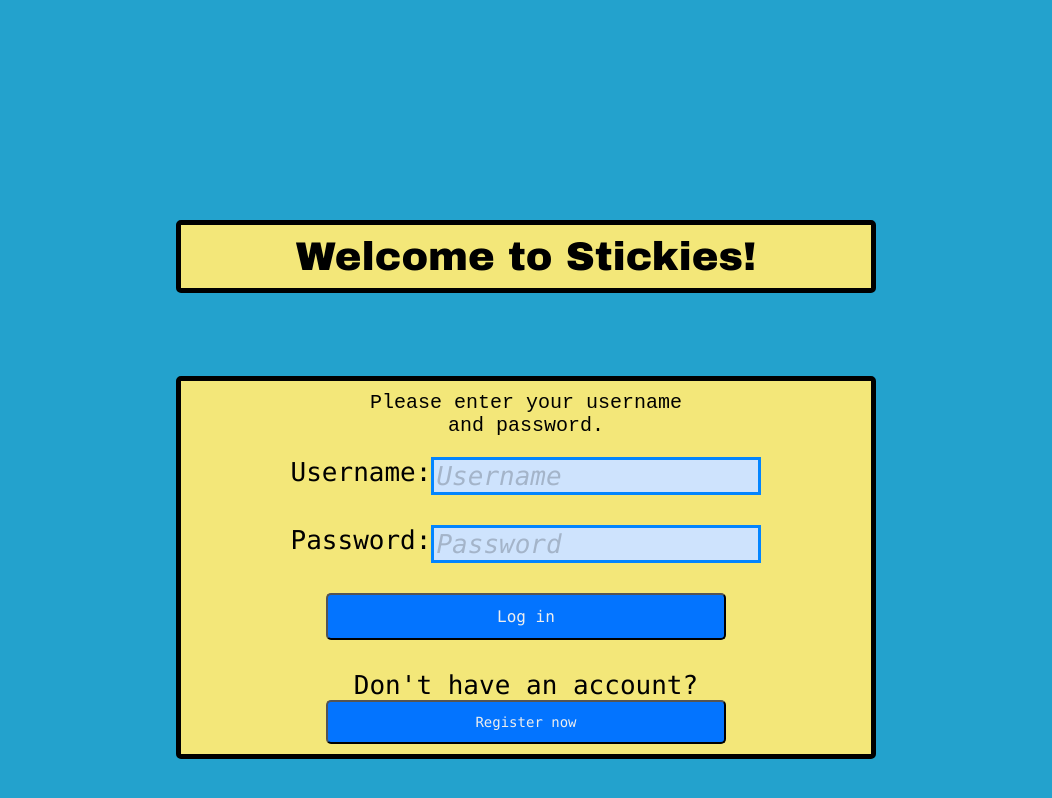
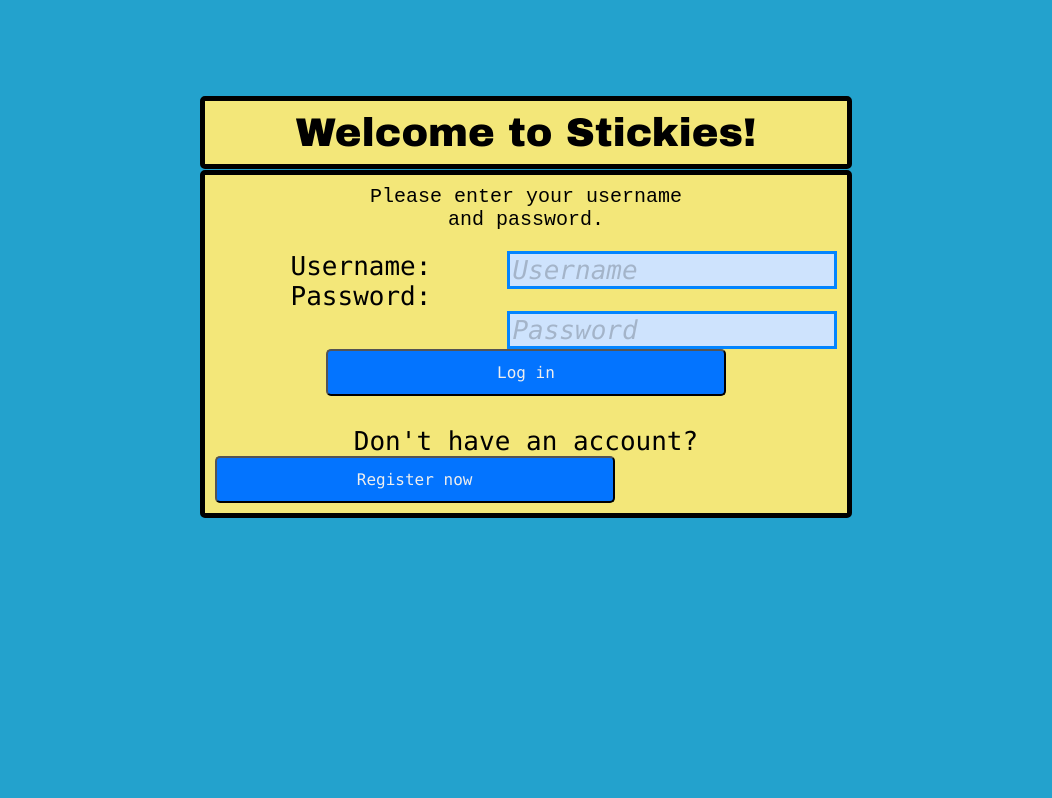
Before and after one commit to slevy511/Stickies-App, a React app in the folder client/: page / in a window 1280 px wide. Shown: the full height of the page, 114-1166 px from the left. Built offline with nearby package versions, Linux system fonts and the light colour scheme.

Commit message:
fix some resizing issues (while creating others)

```diff
--- a/client/public/css/startup_forms.css
+++ b/client/public/css/startup_forms.css
@@ -6,9 +6,12 @@ textarea{
     background-color: #F3E779;
     font-family: "Consolas", "monaco", monospace;
 
-    width: auto;
+
+    min-width:51%;
+    min-height: 60%;
+
     /* min-width: 500px; */
-    display: grid;
+    display: inline-block;
     padding: 10px;
 
     border: 5px solid rgb(0, 0, 0);
@@ -17,14 +20,17 @@ textarea{
     justify-content: center;
     justify-content: space-around;
     align-items: center;
+    text-align:center;
 
     font-size: 26px;
     position: relative;
     z-index: 3;
     box-sizing: border-box;
     overflow: hidden;
+    margin-left: auto;
 
     top: 0px;
+
 }
 
 #login{
@@ -45,6 +51,7 @@ textarea{
     left: 0;
     position: absolute;
     padding-bottom:10px;
+    display: inline-block;
     z-index:1;
 
 }
@@ -58,6 +65,7 @@ textarea{
     right: 0;
     position: absolute;
     padding-bottom:10px;
+    display: inline-block;
     z-index: 1;
 
 }
@@ -67,8 +75,11 @@ textarea{
     background-color: #F3E779;
     font-family: "Arial Black", "Impact", "Courier New", monospace;
 
-    width: 700px;
-    display: grid;
+
+    min-width:51%;
+    min-height: 60%;
+
+    display: inline-block;
 
     padding: 10px;
     margin-top: 10px;
@@ -78,6 +89,7 @@ textarea{
     border-radius: 5px;
 
     justify-content: center;
+    justify-content: space-around;
     align-items: center;
 
     position: relative;
@@ -88,7 +100,7 @@ textarea{
 
     margin: auto;
 
-    text-align:center;
+    text-align: center;
 
     font-size: 40px;
 
@@ -155,7 +167,7 @@ textarea{
     justify-content: center;
     align-items: center;
     position: relative;
-    display:grid;
+    display: grid;
 
     background-color: #0374ff;
     border-radius: 5px;
@@ -180,13 +192,15 @@ textarea{
 }
 
 .startup-form {
-    display: grid;
+    display: inline-block;
     justify-content: center;
     align-items: center;
     height: 100vh;
     font-family: "Consolas", "monaco", monospace;
     font-size: 5px;
     text-align: center;
+    width: 100%;
+    height: 100%;
 
     box-sizing: border-box;
 }
@@ -207,7 +221,7 @@ textarea{
 
     color: #eeeeee;
     text-align: center;
-    font-size: 14px;
+    font-size: 16px;
     padding: 12px;
     width: 400px;
     -webkit-transition: all 0.5s;
```
Also changed, not shown: client/src/components/Login.js (+15 -0 lines), client/src/components/Register.js (+15 -0 lines).
